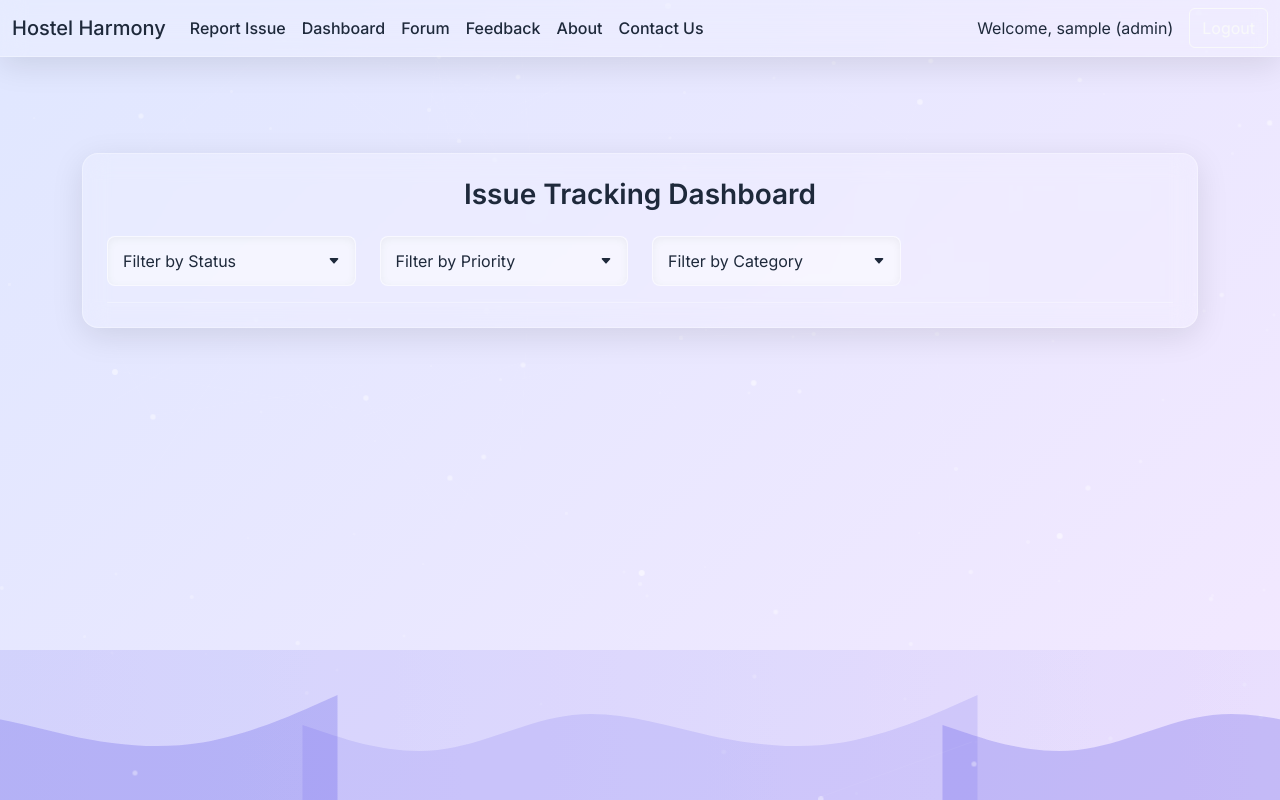
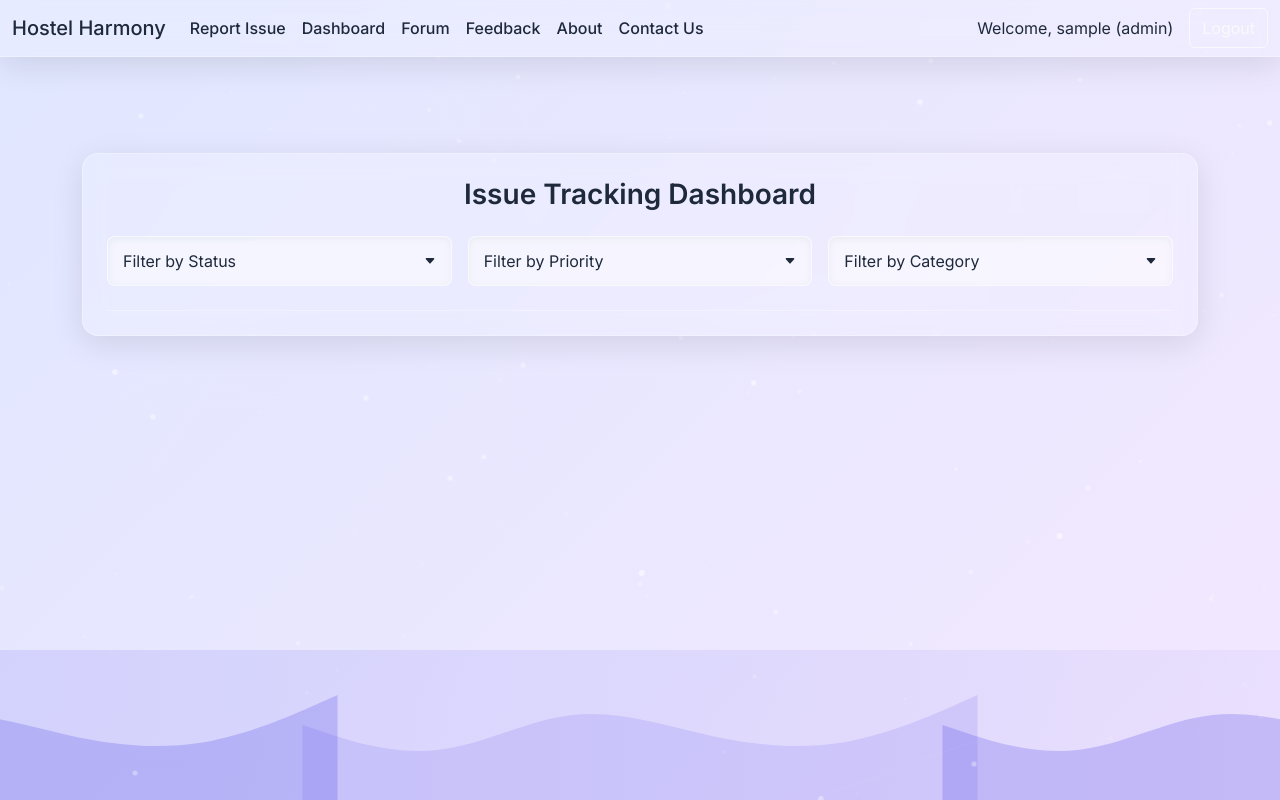
Before and after one commit to CodewithAsh10/Hostel_Issue, a plain HTML site: page dashboard.html in a window 1280 px wide. Drawn offline with nearby package versions, Linux system fonts and the light colour scheme; sample sign-in values are in the browser's storage.

Commit message:
Update dashboard.html

```diff
--- a/dashboard.html
+++ b/dashboard.html
@@ -6,7 +6,6 @@
     <title>Hostel Harmony - Issue Tracking Dashboard</title>
     <link href="https://cdn.jsdelivr.net/npm/bootstrap@5.3.0/dist/css/bootstrap.min.css" rel="stylesheet">
     <link rel="stylesheet" href="styles.css">
-    <link href="https://fonts.googleapis.com/css2?family=Poppins:wght@400;600;700&display=swap" rel="stylesheet">
 </head>
 <body>
     <div id="background-animation">
@@ -23,9 +22,9 @@
     <div id="particles"></div>
     <div class="container mt-5 pt-5">
         <div class="card p-4 complaint-card">
-            <h1 class="card-title text-center">Issue Tracking Dashboard</h1>
-            <div class="row mb-3">
-                <div class="col-md-3">
+            <h1 class="card-title">Issue Tracking Dashboard</h1>
+            <div class="row mb-4 g-3">
+                <div class="col-md-4 col-sm-6">
                     <select id="status-filter" class="form-control">
                         <option value="">Filter by Status</option>
                         <option value="Pending">Pending</option>
@@ -33,7 +32,7 @@
                         <option value="Resolved">Resolved</option>
                     </select>
                 </div>
-                <div class="col-md-3">
+                <div class="col-md-4 col-sm-6">
                     <select id="priority-filter" class="form-control">
                         <option value="">Filter by Priority</option>
                         <option value="Urgent">Urgent</option>
@@ -41,7 +40,7 @@
                         <option value="Low">Low</option>
                     </select>
                 </div>
-                <div class="col-md-3">
+                <div class="col-md-4 col-sm-12">
                     <select id="category-filter" class="form-control">
                         <option value="">Filter by Category</option>
                         <option value="Electricity">Electricity</option>
```
